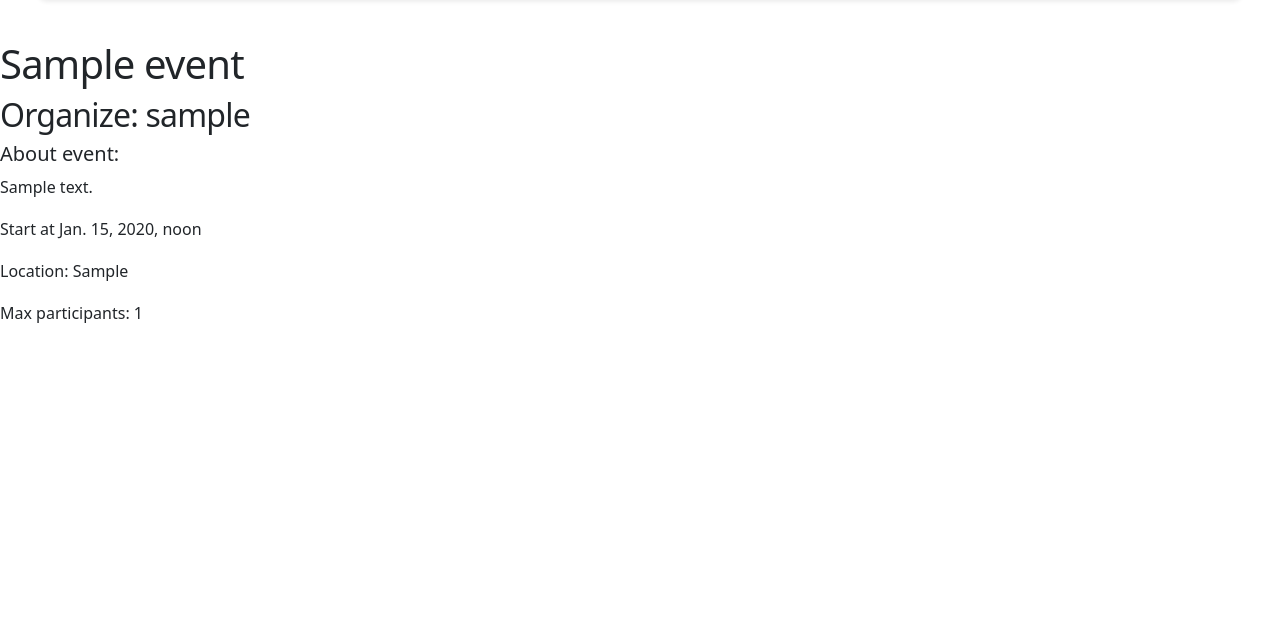
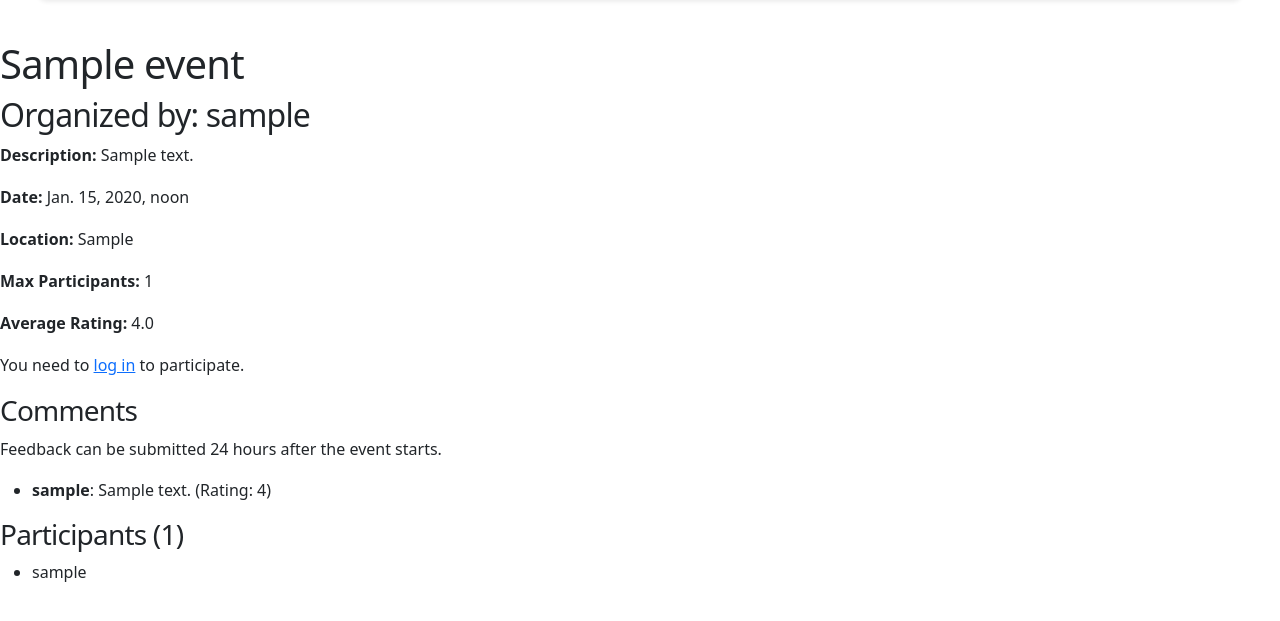
Before and after one commit to Lev2098/event-hab, a Django app: template templates/event_manager/event_detail.html in a window 1280 px wide. Shown: the part 69-690 px from the top of the page. Run offline with Django 5.2, Linux system fonts and the light colour scheme; the template is opened without the code that fills it: values that come from a table or form of the project are taken from there, others are empty; tables that the repository leaves empty hold one stand-in row (values such as "Sample post"); some libraries are stand-ins or nearby versions.

Commit message:
Comments & Participants - add list of Participate in Event - add Comments Section

```diff
--- a/templates/event_manager/event_detail.html
+++ b/templates/event_manager/event_detail.html
@@ -1,16 +1,72 @@
 {% extends "base.html" %}
-{%block title%}
-  <title>Event Detail</title>
+{% block content %}
+
+<div class="event-detail">
+    <h1>{{ event.title }}</h1>
+    <h2>Organized by: {{ event.organizer }}</h2>
+
+    <div class="event-info">
+        <p><strong>Description:</strong> {{ event.description }}</p>
+        <p><strong>Date:</strong> {{ event.date }}</p>
+        <p><strong>Location:</strong> {{ event.location }}</p>
+        <p><strong>Max Participants:</strong> {{ event.max_participants }}</p>
+        <p><strong>Average Rating:</strong> {{ event.get_rating|default:0 }}</p>
+    </div>
+
+    <!-- Participate in Event -->
+    {% if request.user.is_authenticated %}
+        <form method="post" action="{% url 'event_manager:participate-in-event' event.pk %}">
+            {% csrf_token %}
+            {{ participant_form.as_p }}
+            <button type="submit" class="btn btn-primary">Participate in Event</button>
+        </form>
+    {% else %}
+        <p>You need to <a href="{% url 'login' %}">log in</a> to participate.</p>
+    {% endif %}
+
+    <!-- Main content: Comments & Participants -->
+    <div class="event-layout">
+        <!-- Comments Section -->
+        <div class="comments-section">
+            <h3>Comments</h3>
+            {% if now|date:"Y-m-d H:i" > event.date|add:"24 hours" %}
+                {% if request.user.is_authenticated %}
+                    <form method="post" action="{% url 'event_manager:add-feedback' event.pk %}">
+                        {% csrf_token %}
+                        {{ feedback_form.as_p }}
+                        <button type="submit" class="btn btn-success">Submit Feedback</button>
+                    </form>
+                {% else %}
+                    <p>You need to <a href="{% url 'login' %}">log in</a> to leave feedback.</p>
+                {% endif %}
+            {% else %}
+                <p>Feedback can be submitted 24 hours after the event starts.</p>
+            {% endif %}
+
+            <!-- Existing Feedbacks -->
+            <ul>
+                {% for feedback in event.feedbacks.all %}
+                    <li>
+                        <strong>{{ feedback.user.username }}</strong>:
+                        {{ feedback.comment }} (Rating: {{ feedback.rating }})
+                    </li>
+                {% endfor %}
+            </ul>
+        </div>
+
+        <!-- Participants Section -->
+        <div class="participants-section">
+            <h3>Participants ({{ participants.count }})</h3>
+            {% if participants %}
+                <ul>
+                    {% for participant in participants %}
+                        <li>{{ participant.user.username }}</li>
+                    {% endfor %}
+                </ul>
+            {% else %}
+                <p>No participants yet.</p>
+            {% endif %}
+        </div>
+    </div>
+</div>
 {% endblock %}
-{% block content %}
-  <h1>{{ event.title }}</h1>
-  <h2>Organize: {{ event.organizer }}</h2>
-  {% if request.user == event.organizer %}
-    <a class="btn btn-secondary" href="{% url 'event-manager:event-update' event.pk %}">Edit Event</a>
-  {% endif %}
-  <h5>About event:</h5>
-  <p>{{ event.description }}</p>
-  <p>Start at {{ event.date }}</p>
-  <p>Location: {{ event.location }}</p>
-  <p>Max participants: {{ event.max_participants }}</p>
-{% endblock %}
```
